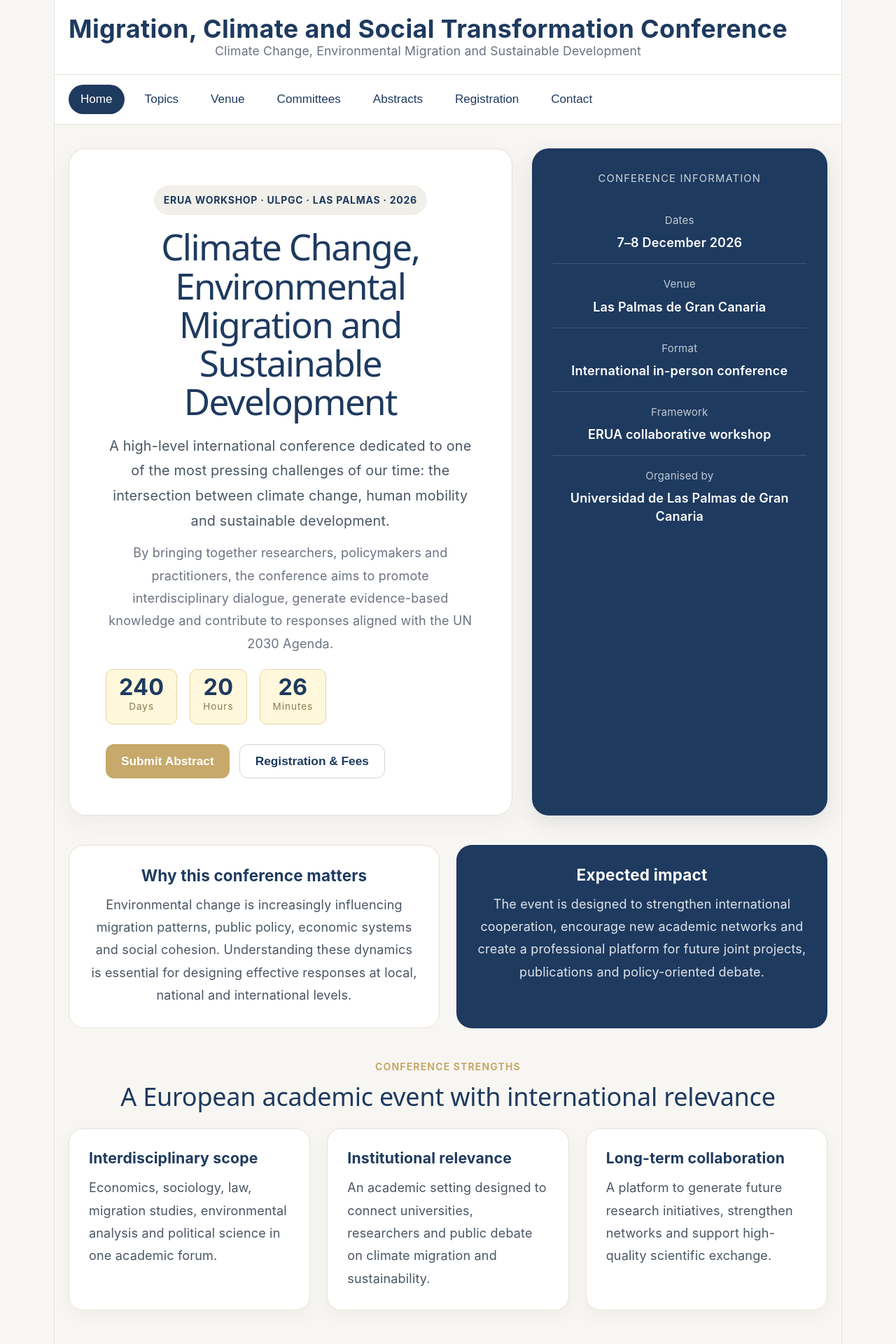
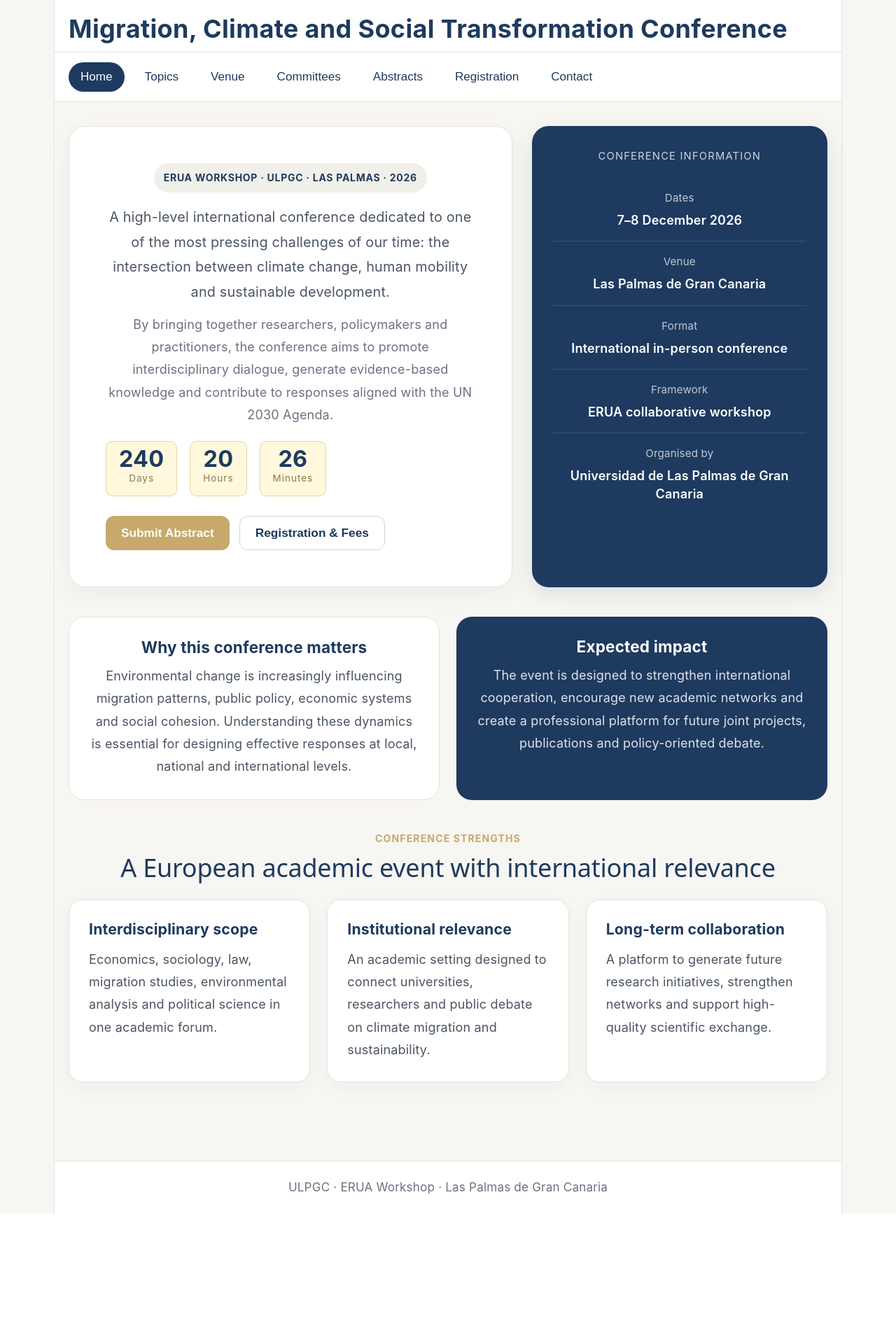
Before and after one commit to alessandroindelicatoa-source/conference-ulpgc-2026, a React (Vite) app: page / in a window 1280 px wide. Shown: the top 1920 px of the page at 70% size. After the commit the page ends 1733 px from the top, so only its background shows below. Built offline with nearby package versions, Linux system fonts and the light colour scheme.

Commit message:
Restore full pages and keep registration

```diff
--- a/src/App.jsx
+++ b/src/App.jsx
@@ -135,9 +135,7 @@ function App() {
               <div className="hero-copy">
                 <div className="eyebrow">ERUA Workshop · ULPGC · Las Palmas · 2026</div>
 
-                <h1 className="hero-title">
-                  Climate Change, Environmental Migration and Sustainable Development
-                </h1>
+
 
                 <p className="lead">
                   A high-level international conference dedicated to one of the most
@@ -584,9 +582,7 @@ function App() {
             <div className="site-title">
               Migration, Climate and Social Transformation Conference
             </div>
-            <div className="site-subtitle">
-              Climate Change, Environmental Migration and Sustainable Development
-            </div>
+
           </div>
         </div>
       </header>
@@ -609,7 +605,7 @@ function App() {
 
       <footer className="footer-pro">
         <div className="container footer-text">
-          Climate Change, Environmental Migration and Sustainable Development ·
+
           ULPGC · ERUA Workshop · Las Palmas de Gran Canaria
         </div>
       </footer>
```
